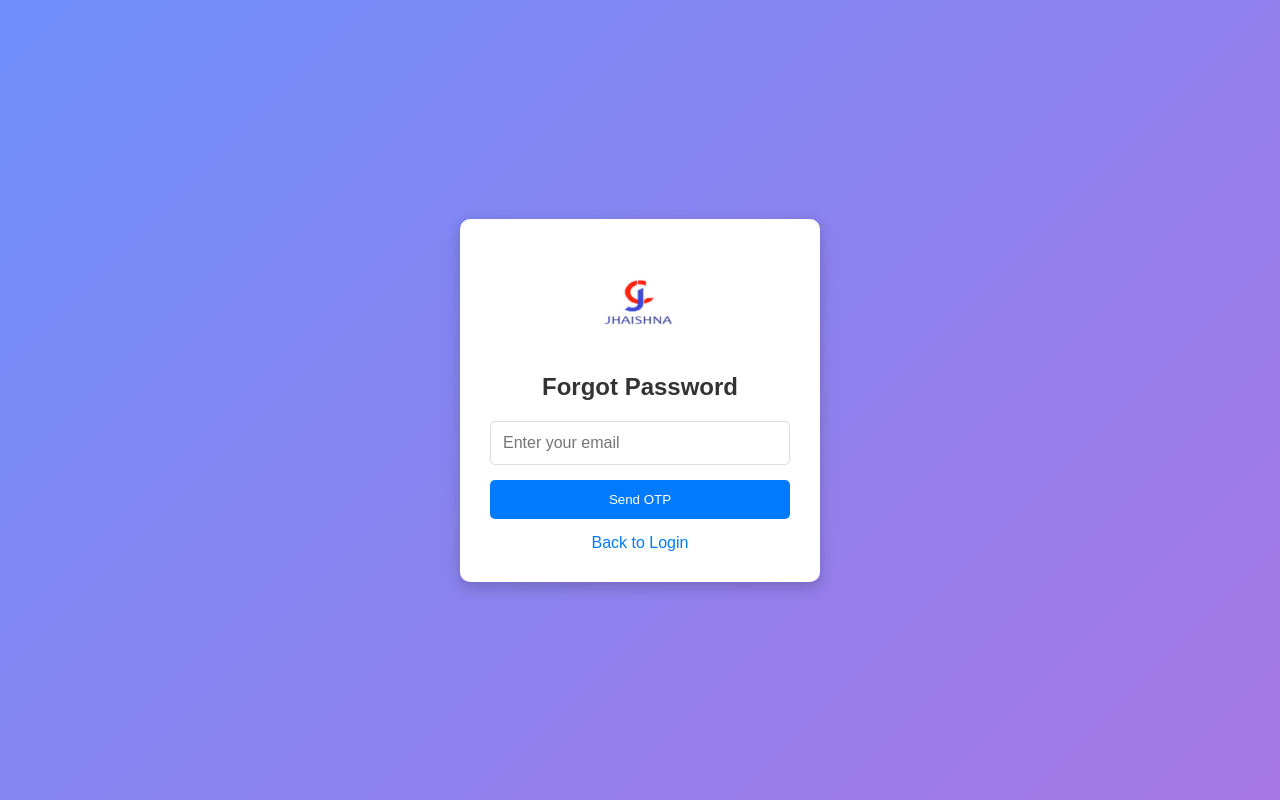
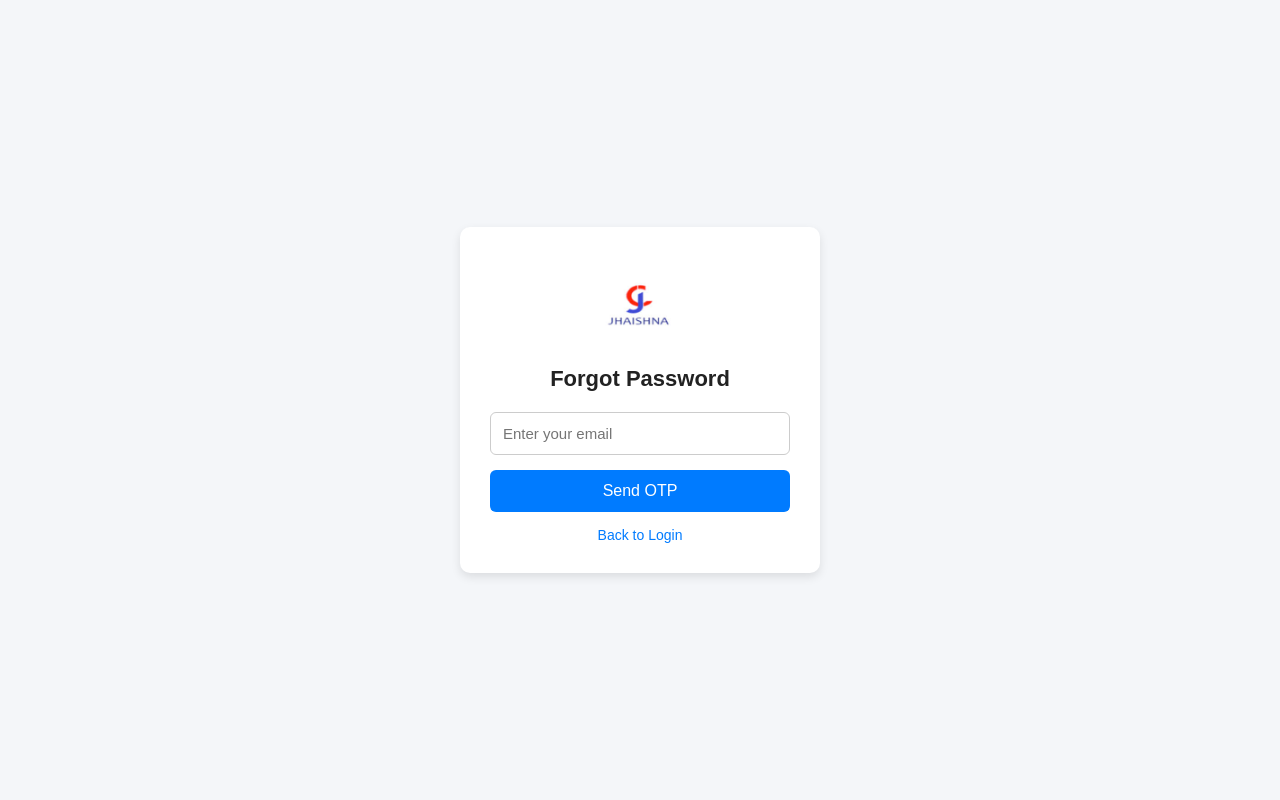
Before and after one commit to jhaishnagit/HRMS-UPDATED-ATTENDANCE-SYSTEM, a Flask app: page /forgot_password in a window 1280 px wide. Run offline with Flask 3, Linux system fonts and the light colour scheme.

Commit message:
Update forgot_password.css

```diff
--- a/static/css/forgot_password.css
+++ b/static/css/forgot_password.css
@@ -1,20 +1,120 @@
-        * { margin: 0; padding: 0; box-sizing: border-box; font-family: 'Arial', sans-serif; }
-        body { background: linear-gradient(135deg, #6e8efb, #a777e3); display: flex; justify-content: center; align-items: center; min-height: 100vh; }
-        .container { width: 100%; max-width: 400px; padding: 20px; }
-        .form-box { background: white; padding: 30px; border-radius: 10px; box-shadow: 0 5px 15px rgba(0, 0, 0, 0.2); text-align: center; }
-        .form-box img { max-width: 100px; margin-bottom: 20px; }
-        h2 { font-size: 24px; margin-bottom: 20px; color: #333; }
-        .flash-messages p { padding: 10px; margin: 10px 0; border-radius: 5px; font-size: 14px; }
-        .success { background: #d4edda; color: #155724; }
-        .error { background: #f8d7da; color: #721c24; }
-        .input-group { margin-bottom: 15px; }
-        input { width: 100%; padding: 12px; border: 1px solid #ddd; border-radius: 5px; font-size: 16px; }
-        .btn { width: 100%; padding: 12px; background: #007bff; color: white; border: none; border-radius: 5px; cursor: pointer; transition: background 0.3s; }
-        .btn:hover { background: #0056b3; }
-        .redirect { margin-top: 15px; color: #666; }
-        .redirect a { color: #007bff; text-decoration: none; }
-        .redirect a:hover { text-decoration: underline; }
-        @media (max-width: 768px) {
-            .container { padding: 10px; }
-            .form-box { padding: 20px; }
-        }
+/* Global reset and font */
+* {
+  margin: 0;
+  padding: 0;
+  box-sizing: border-box;
+  font-family: 'Arial', sans-serif;
+}
+
+/* Page layout */
+body {
+  background: #f4f6f9; /* soft light gray background */
+  display: flex;
+  justify-content: center;
+  align-items: center;
+  min-height: 100vh;
+}
+
+/* Container */
+.container {
+  width: 100%;
+  max-width: 400px;
+  padding: 20px;
+}
+
+/* Form box */
+.form-box {
+  background: #ffffff; /* white background */
+  padding: 30px;
+  border-radius: 10px;
+  box-shadow: 0 4px 10px rgba(0, 0, 0, 0.1);
+  text-align: center;
+}
+
+/* Logo */
+.form-box img {
+  max-width: 90px;
+  margin-bottom: 15px;
+}
+
+/* Heading */
+h2 {
+  font-size: 22px;
+  margin-bottom: 20px;
+  color: #222;
+  font-weight: 600;
+}
+
+/* Flash messages */
+.flash-messages p {
+  padding: 10px;
+  margin: 10px 0;
+  border-radius: 6px;
+  font-size: 14px;
+}
+.success {
+  background: #e6f4ea;
+  color: #256d38;
+}
+.error {
+  background: #fbeaea;
+  color: #9b1c1c;
+}
+
+/* Input fields */
+.input-group {
+  margin-bottom: 15px;
+}
+input {
+  width: 100%;
+  padding: 12px;
+  border: 1px solid #ccc;
+  border-radius: 6px;
+  font-size: 15px;
+  outline: none;
+  transition: 0.2s;
+}
+input:focus {
+  border-color: #007bff;
+  box-shadow: 0 0 3px rgba(0, 123, 255, 0.3);
+}
+
+/* Buttons */
+.btn {
+  width: 100%;
+  padding: 12px;
+  background: #007bff;
+  color: white;
+  border: none;
+  border-radius: 6px;
+  cursor: pointer;
+  font-size: 16px;
+  transition: 0.3s;
+}
+.btn:hover {
+  background: #0056b3;
+}
+
+/* Redirect text */
+.redirect {
+  margin-top: 15px;
+  color: #555;
+  font-size: 14px;
+}
+.redirect a {
+  color: #007bff;
+  text-decoration: none;
+}
+.redirect a:hover {
+  text-decoration: underline;
+}
+
+/* Responsive for smaller screens */
+@media (max-width: 768px) {
+  .container {
+    padding: 10px;
+  }
+  .form-box {
+    padding: 20px;
+  }
+}
```
